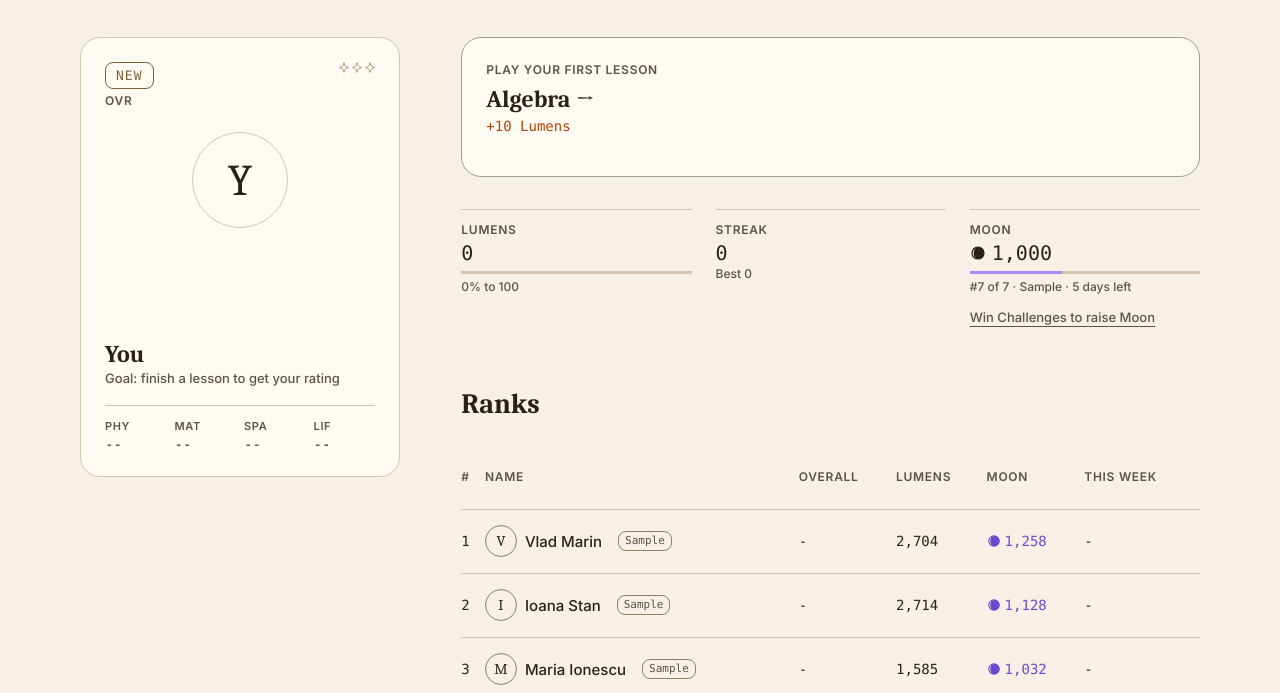
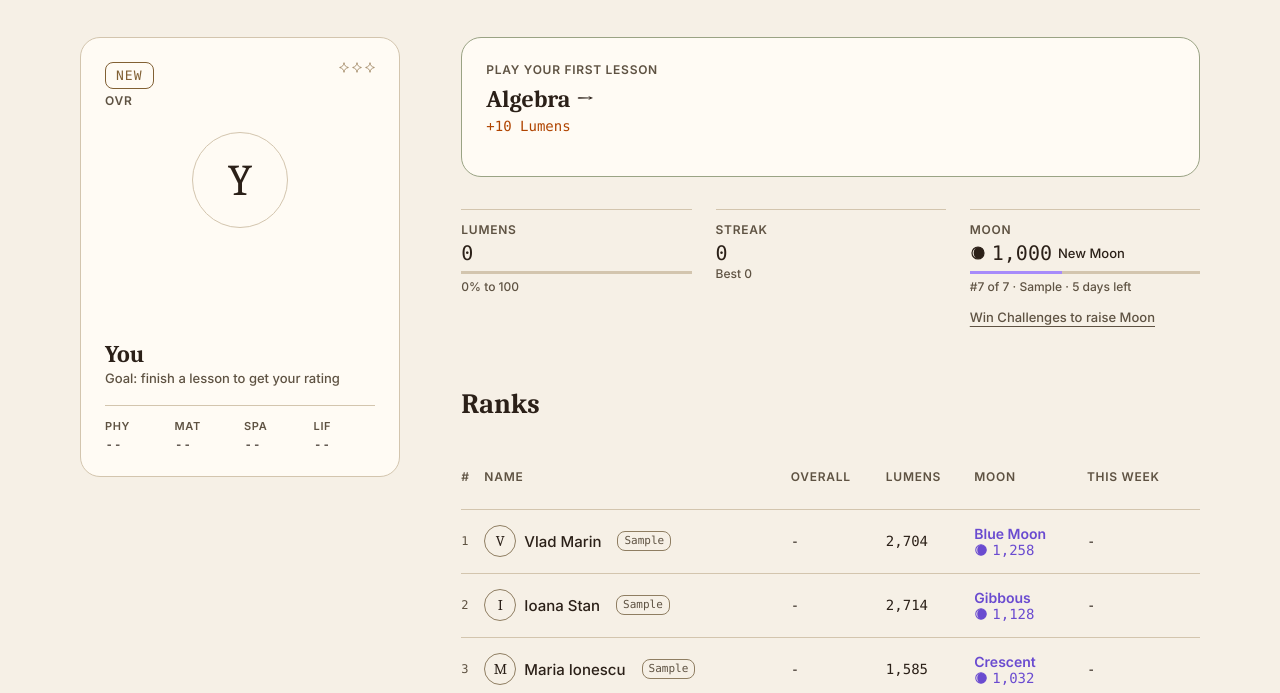
Before and after one commit to edunguru-gitub/lumio, a plain HTML site: page v2/index.html in a window 1280 px wide. Shown: the part 107-800 px from the top of the page. Drawn offline with Linux system fonts and the light colour scheme; no server answers.

Commit message:
v2 moon tiers
Tier names as text from one EN/RO table in moon.js (0/1015/1050/1100/1160/1250):
Home Moon tile + explainer, Ranks rows (tier headline, place muted),
'New rank' toast only on a rise, month reset note. Elo engine unchanged,
day-of-month moon icon kept.

Co-Authored-By: Claude Opus 5.5 <noreply@anthropic.com>
Claude-Session: https://claude.ai/code/session_013cn795GWfyijkT3UuyQ9XH

```diff
--- a/v2/css/tokens.css
+++ b/v2/css/tokens.css
@@ -590,3 +590,6 @@ body[data-level=planet] #bar #gview{display:none}
 @media (min-width:1100px) and (max-width:1199px){html[lang=ro] body[data-level=planet] #bar{row-gap:4px}html[lang=ro] body[data-level=planet] #bar::after{content:'';order:1;flex-basis:100%}html[lang=ro] body[data-level=planet] #bar>:not(.word):not(#top){order:2}}
 .race .fin{margin-top:var(--s2)}
 @media (max-width:899px){.proj.lv-on .pctl{display:none}}
+/* Moon tiers (moon.js tier table): name as text next to the Moon number; on Ranks the tier is the row headline, place secondary */
+.mt b{flex-wrap:wrap;row-gap:0}.meter b .tier{font:500 13px var(--ui);white-space:nowrap}
+.lb .moon .tier{display:block;font:600 14px var(--ui)}.lb td.pl{color:var(--muted);font-size:12px}
--- a/v2/js/challenge.js
+++ b/v2/js/challenge.js
@@ -39,8 +39,9 @@ function card(){
 }
 // v1 chEnd (Elo override): win 1 / draw .5 / loss 0, Moon moves for both (Sample rating kept in memory, as v1)
 function end(){if(!c)return;var my=st.lum-c.my0,win=my>c.op?1:my===c.op?.5:0,x=c;c=null;save();
-  var res=M.apply(x.r||1000,win),sp=M.SP.filter(function(s){return s.id===x.id})[0];if(sp)sp.r=Math.round(res.oppNew);
-  if(win===1){L.fx.streak();L.fx.burst(180);L.toast(t('ch_win'))}else{L.fx.bad();L.toast(t('ch_lose',{n:x.name}))}L.emit('stats')}
+  var r0=M.m.r,res=M.apply(x.r||1000,win),sp=M.SP.filter(function(s){return s.id===x.id})[0];if(sp)sp.r=Math.round(res.oppNew);
+  if(win===1){L.fx.streak();L.fx.burst(180);L.toast(t('ch_win'))}else{L.fx.bad();L.toast(t('ch_lose',{n:x.name}))}
+  if(M.tier&&M.tier(M.m.r)>M.tier(r0))L.toast(t('tier_up',{name:M.tname(M.m.r)}),L.phase());L.emit('stats')}
 setInterval(function(){if(c&&Math.random()<.5){c.op+=1+Math.floor(Math.random()*4);save();var el=document.querySelector('#ranks .race');if(el)el.replaceWith(card())}},6500);
 // developer panel (v1 Ctrl+Shift+D): seed demo data, reset demo, end challenge
 function dev(){
--- a/v2/js/moon.js
+++ b/v2/js/moon.js
@@ -24,7 +24,7 @@ function save(){try{localStorage.setItem(K,JSON.stringify(M.m))}catch(e){}}
 // v1 moonLoad: new month = soft reset half way to 1000, last month kept; new week = new weekly base
 M.load=function(now){now=now||new Date();var sid=monthId(now),m=null;try{m=JSON.parse(localStorage.getItem(K))}catch(e){}
   if(!(m&&typeof m.season==='string'&&isFinite(m.r)&&isFinite(m.n)&&isFinite(m.best)&&m.wk&&isFinite(m.wk.base)))m={season:sid,r:1000,n:0,best:1000,last:null,wk:{mon:mondayId(now),base:1000}};
-  if(m.season!==sid){m.last=Math.round(m.r);m.r=1000+(m.r-1000)*.5;m.n=0;m.season=sid;m.wk={mon:mondayId(now),base:m.r}}
+  if(m.season!==sid){M.fresh=m.last=Math.round(m.r);m.r=1000+(m.r-1000)*.5;m.n=0;m.season=sid;m.wk={mon:mondayId(now),base:m.r}}
   if(m.wk.mon!==mondayId(now))m.wk={mon:mondayId(now),base:m.r};
   M.m=m;save();return m};
 M.P=function(r){return Math.max(0,Math.min(100,Math.round((r-600)/1000*100)))};
@@ -38,6 +38,17 @@ M.fmt=function(n){return Math.round(n).toLocaleString(L.n(['en-US','ro-RO']))};
 M.pool=function(){var m=M.m;return[{id:'me',name:t('you'),me:true,r:m.r,wk:m.r-m.wk.base,lum:st.lum}].concat(SP)};
 M.sub=function(){var pl=M.pool(),s=pl.slice().sort(function(a,b){return b.r-a.r}),n=s.findIndex(function(x){return x.me})+1,real=pl.filter(function(x){return !x.sample}).length,dl=daysLeft();
   return(real>=20?t('top_p',{p:Math.max(1,Math.round(n/pl.length*100))}):t('of_n',{a:n,b:pl.length})+(real<pl.length?' · '+t('sample'):''))+' · '+(dl===1?t('ends_today'):t('days_left',{n:dl}))};
+// Moon tiers (Manager 26 Nov, docs/spec-moon-tiers.md). ONE table: Eduard edits names / thresholds here. Display only, Elo unchanged.
+// [from Moon points, EN, RO]; no tier below the first. Remove this block = the app shows numbers only.
+var TIERS=[[0,'New Moon','Luna Nouă'],[1015,'Crescent','Semiluna'],[1050,'First Quarter','Primul pătrar'],[1100,'Gibbous','Luna gibboasă'],[1160,'Full Moon','Luna Plină'],[1250,'Blue Moon','Luna Albastră']];
+Object.assign(L.S,{tier_to:['{n} points to {name}','{n} puncte până la {name}'],tier_top:['Top rank','Rang maxim'],tier_new:['Win a Challenge to reach {name}.','Câștigă o provocare ca să ajungi la {name}.'],
+ tier_up:['New rank: {name}','Rang nou: {name}'],tier_ex:['Moon ranks go from {a} to {b}. They follow your Moon rating.','Rangurile Lunii merg de la {a} la {b}. Urmează ratingul tău de Lună.'],
+ reset_note:['New month. Last month: {name}.','Lună nouă de joc. Luna trecută: {name}.']});
+function tn(i){return L.n(TIERS[i].slice(1))}
+M.tier=function(r){r=Math.round(r);for(var i=TIERS.length-1;i>0&&r<TIERS[i][0];i--);return i};
+M.tname=function(r){return tn(M.tier(r))};
+M.tnext=function(r){var i=M.tier(r),nx=TIERS[i+1];return !M.played()?t('tier_new',{name:tn(1)}):nx?t('tier_to',{n:nx[0]-Math.round(r),name:tn(i+1)}):t('tier_top')};
+M.tex=function(){return t('tier_ex',{a:tn(0),b:tn(TIERS.length-1)})};
 M.load();L.moon=M;(window.LumioFeatures=window.LumioFeatures||{}).moon=M;
 // milestone pop (once per crossing) after the '+N Lumens' pop; Lumens chip fixed top right of the lesson view
 var last=st.lum,chip;
--- a/v2/js/ranks.js
+++ b/v2/js/ranks.js
@@ -26,9 +26,9 @@ function board(){
   list.forEach(function(p,i){
     var r=E('tr',null,p.me?'me':''),nm=E('span',null,'nm'),mg=E('span',p.name.charAt(0),'mg'),lu=E('td',null,'lu'),mo=E('td',null,'moon'),ch=E('td');
     mg.setAttribute('aria-hidden','true');nm.append(mg,E('b',p.name));if(p.sample)nm.append(E('span',t('sample'),'tag'));
-    lu.append(E('small',t('lum')+' ','lb-l'),M.fmt(p.lum));mo.innerHTML=L.phase();mo.append(wk?(p.wk>=0?'+':'')+Math.round(p.wk):M.fmt(p.r));
+    lu.append(E('small',t('lum')+' ','lb-l'),M.fmt(p.lum));mo.innerHTML=L.phase();mo.append(wk?(p.wk>=0?'+':'')+Math.round(p.wk):M.fmt(p.r));if(M.tname)mo.prepend(E('span',M.tname(p.r),'tier'));
     if(C&&!p.me)ch.append(C.btn(p));
-    var n=E('td'),c2=E('td');n.append(String(i+1));c2.append(nm);
+    var n=E('td',null,'pl'),c2=E('td');n.append(String(i+1));c2.append(nm);
     r.append(n,c2,E('td',p.me?(o.r==null?t('new'):String(o.r)):'-'),lu,mo,E('td',p.me?sgn(L.week()):'-'),ch);bd.appendChild(r);
   });
   th.appendChild(h);tb.append(th,bd);return tb;
--- a/v2/js/terminal.js
+++ b/v2/js/terminal.js
@@ -51,8 +51,11 @@ L.lessonGrid=function(){
 function render(){
   var el=document.getElementById('term'),y=el.scrollTop,o=E('div',null,'t-in'),rt=E('div',null,'t-right'),me=E('div',null,'meters'),tk=FT.ticker&&st.log.length?FT.ticker.el():null,all=E('button',t('all')+' →','see');
   var M=L.moon,mm=M&&M.m,sk=meter(t('streak'),String(st.streak),t('best',{n:st.best}));
-  if(M)me.append(mtile('lum',t('lum'),M.fmt(st.lum),st.lum>0,'',M.lumP(st.lum),t('lum_to',{p:M.lumP(st.lum),n:M.fmt(M.lumNext(st.lum).next)}),[t('lum_ex')]),sk,
-    mtile('moon',t('moon'),M.fmt(mm.r),M.played(),L.phase(),M.P(mm.r),M.sub(),[t('moon_ex'),t('best_moon')+' '+M.fmt(mm.best)+(mm.last!=null?' · '+t('last_month')+' '+M.fmt(mm.last):'')]));
+  // Moon tier (moon.js tier table, optional): name next to the number, next step + names in the explainer, reset note for this session
+  var T=M&&M.tname,tn=function(r){return T?' ('+T(r)+')':''},mo=M&&mtile('moon',t('moon'),M.fmt(mm.r),M.played(),L.phase(),M.P(mm.r),M.sub(),
+    [t('moon_ex')].concat(T?[M.tex(),M.tnext(mm.r)]:[],[t('best_moon')+' '+M.fmt(mm.best)+tn(mm.best)+(mm.last!=null?' · '+t('last_month')+' '+M.fmt(mm.last)+tn(mm.last):'')]));
+  if(T){mo.querySelector('.mt b').append(E('span',T(mm.r),'tier'));if(M.fresh!=null)mo.querySelector('.msub').after(E('span',t('reset_note',{name:T(M.fresh)}),'msub'))}
+  if(M)me.append(mtile('lum',t('lum'),M.fmt(st.lum),st.lum>0,'',M.lumP(st.lum),t('lum_to',{p:M.lumP(st.lum),n:M.fmt(M.lumNext(st.lum).next)}),[t('lum_ex')]),sk,mo);
   else me.append(meter(t('lum'),String(st.lum),t('lum_s'),'lum'),sk,meter(t('moon'),'1000',t('noch'),'moon',L.phase()));
   var tm=tk&&tk.cloneNode(true);if(tm)tm.classList.add('tick-m');
   // one Continue card; first run = lesson tagged 'first' (algebra), else the first unfinished lesson
```
Also changed, not shown: 3 other files.
